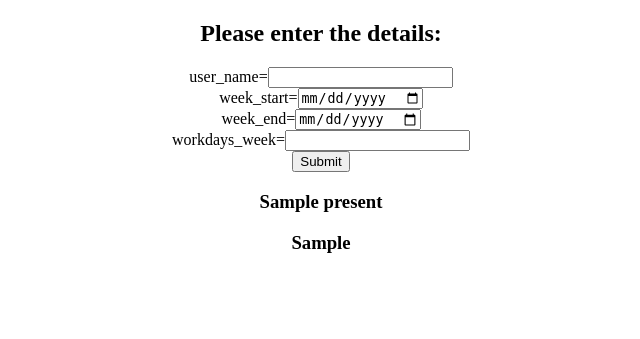
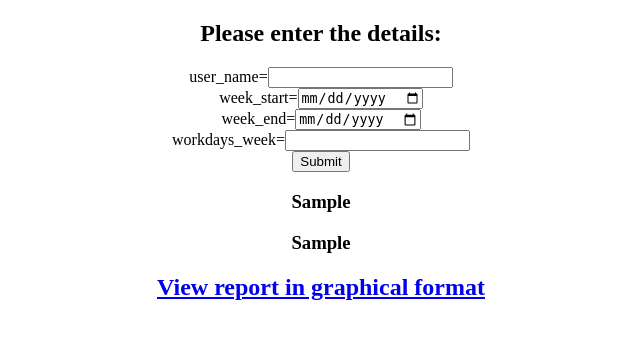
Before and after one commit to Piyushsingh22/fynd-project, a Flask app: template templates/week.html in a window 1280 px wide. Shown: the top 339 px of the page, without its empty margins (319-959 px from the left). Run offline with Flask 2, Linux system fonts and the light colour scheme; the template is opened without the code that fills it: most values are stand-ins (such as "Sample title", 1, 10 or a date in 2020).

Commit message:
returned graph

```diff
--- a/app.py
+++ b/app.py
@@ -1,4 +1,4 @@
-from flask import Flask, render_template, request
+from flask import Flask, render_template, request, send_file
 import csv
 import pandas as pd
 import matplotlib.pyplot as plt
@@ -91,6 +91,7 @@ def month():
 
 @app.route("/week", methods=['GET', 'POST'])
 def week():
+    global user_name_week
     present_count = 0
     present_str = ''
     wd_week = ''
@@ -133,15 +134,20 @@ def week():
 
         fig = plt.subplots(figsize=(10, 7))
         plt.pie(data, labels=labels, explode=explode, shadow=True, autopct='%1.1f%%')
-        # plt.show()
+        # report = plt.show()
         plt.legend()
         plt.title(f"{user_name_week}'s weekly attendance report")
         weekreport = plt.savefig(
-            f'/home/piyush/PycharmProjects/Finalproject/fynd-project/Attendance_Stats/{user_name_week}week.png',
+            f'/home/piyush/PycharmProjects/Finalproject/fynd-project/static/{user_name_week}week.png',
             bbox_inches='tight')
 
     return render_template("week.html", present_str=present_str, wd_week=wd_week)
 
+@app.route('/weekreport')
+def week_report():
+    filename = f'/home/piyush/PycharmProjects/Finalproject/fynd-project/static/{user_name_week}week.png'
+    return send_file(filename, mimetype='image')
+
 
 if __name__ == "__main__":
     app.run(debug=True)
--- a/templates/month.html
+++ b/templates/month.html
@@ -16,6 +16,6 @@
         </div>
     </form>
         <h3>{{pre_mon_str}}</h3>
-    <h3>{{wd_month}}</h3>
+        <h3>{{wd_month}}</h3>
 </body>
 </html>
--- a/templates/week.html
+++ b/templates/week.html
@@ -20,8 +20,15 @@
                            <input type="submit">
         </div>
     </form>
-    <h3>{{present}}</h3>
-    <h3>{{wd_week}}</h3>
+
+        <h3>{{present_str}}</h3>
+        <h3>{{wd_week}}</h3>
+
+        <div>
+            <a href="/weekreport">
+                <h2>View report in graphical format</h2>
+            </a>
+        </div>
 
 </body>
 </html>
```
Also changed, not shown: Attendance_Stats/dojoweek.png.
